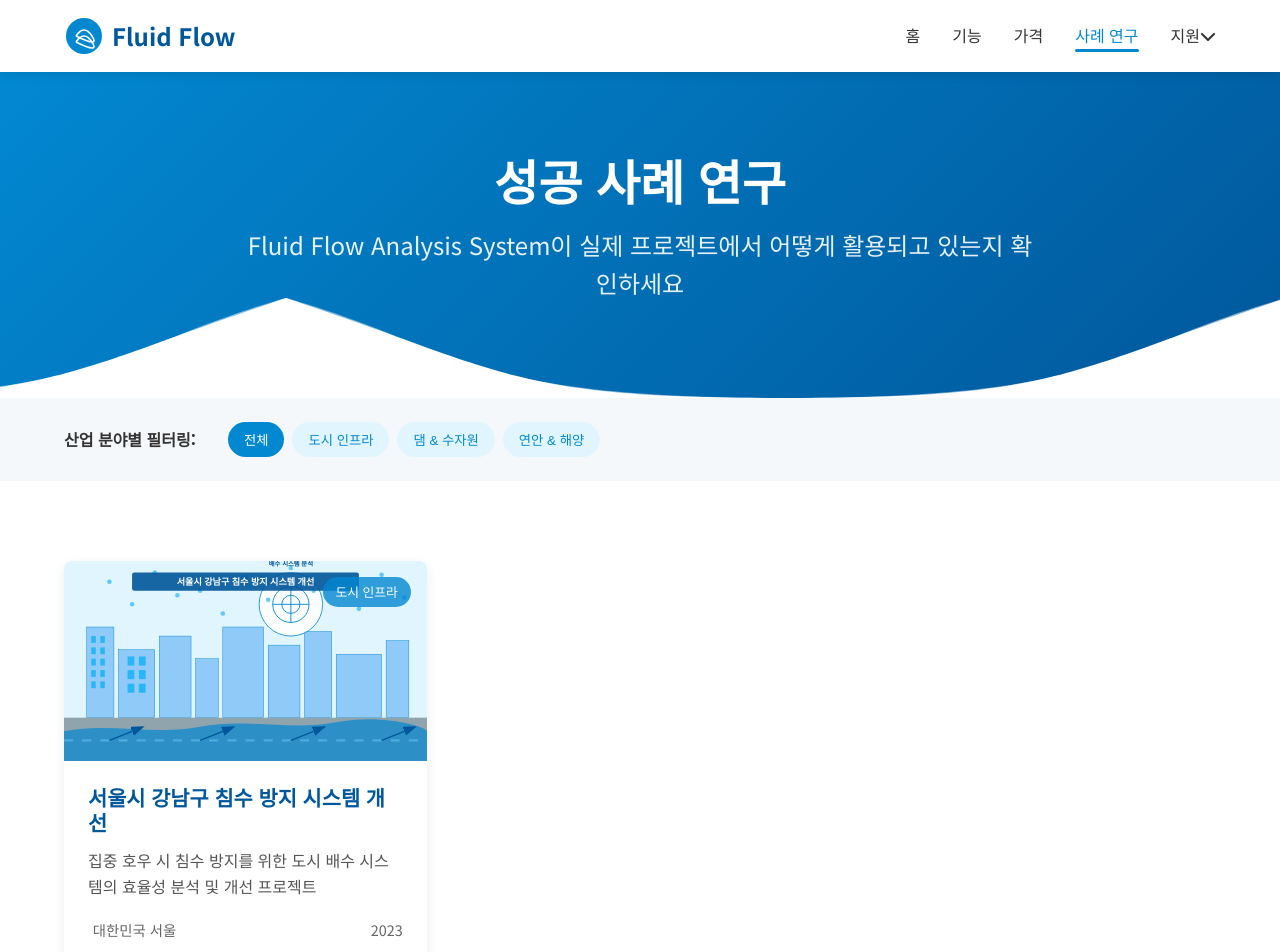
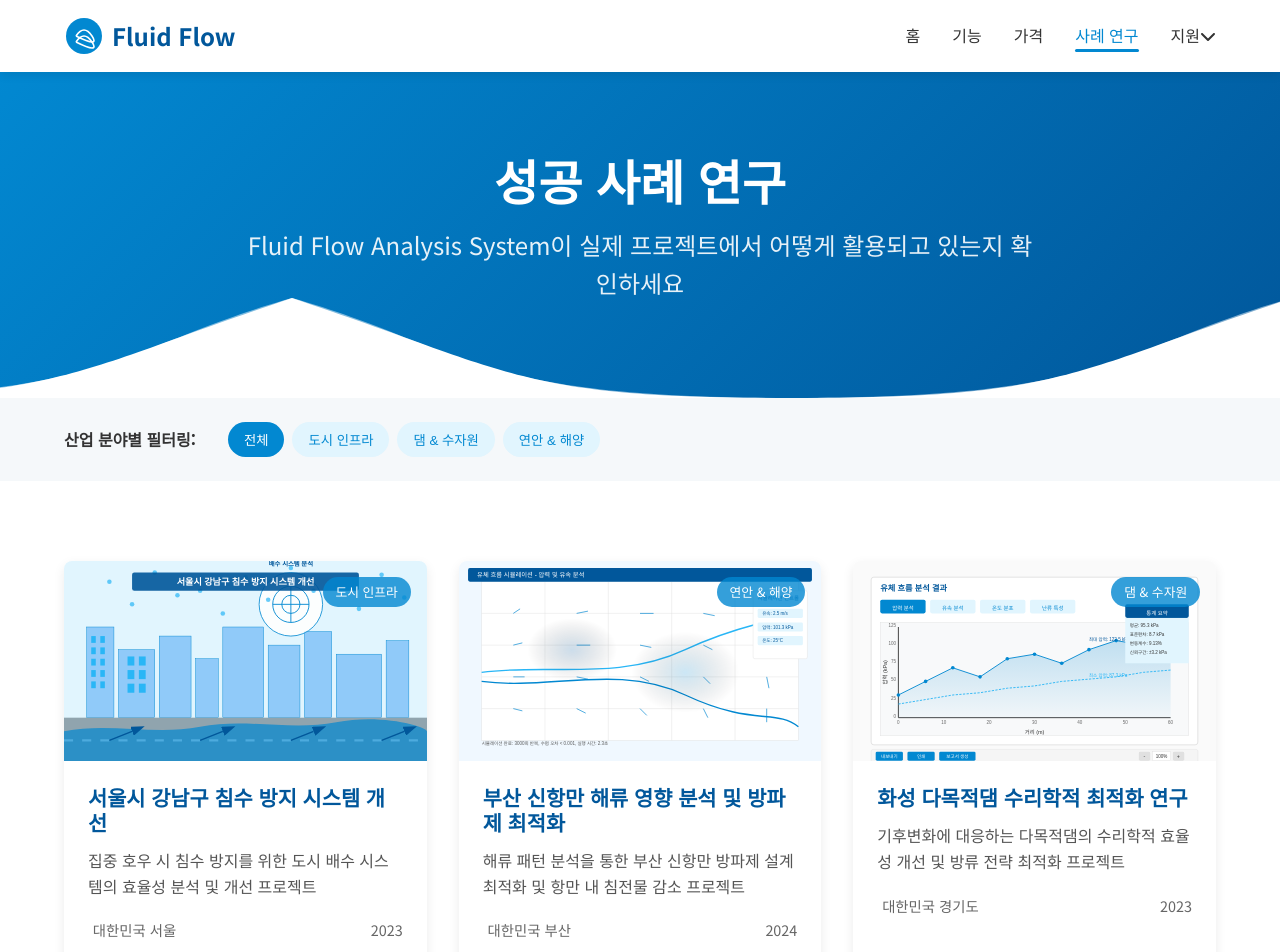
Before and after one commit to Hamm-JH/fluid-flow-website, a Vue app: page /case-studies in a window 1280 px wide. Shown: the top 952 px of the page. Built offline with nearby package versions, Linux system fonts and the light colour scheme.

Commit message:
Update CaseStudies.vue

```diff
--- a/src/views/CaseStudies.vue
+++ b/src/views/CaseStudies.vue
@@ -144,6 +144,9 @@
 
   <script>
   import caseStudyImage1 from '../assets/case-study-1.svg';
+import featureSimulationImage from '../assets/feature-simulation.svg';
+import featureAnalysisImage from '../assets/feature-analysis.svg';
+import featureReportsImage from '../assets/feature-reports.svg';
 
   export default {
     name: 'CaseStudiesPage',
@@ -174,6 +177,78 @@
               quote: "Fluid Flow Analysis System을 통해 기존에는 발견하지 못했던 유수 경로와 병목 지점을 정확히 파악할 수 있었습니다. 실제 개선 후 지난 몬순 시즌에 큰 폭우가 있었음에도 침수 피해를 획기적으로 줄일 수 있었습니다.",
               author: "김현우",
               role: "서울시 수자원관리과 과장"
+            }
+          },
+          {
+            id: 2,
+            title: '부산 신항만 해류 영향 분석 및 방파제 최적화',
+            excerpt: '해류 패턴 분석을 통한 부산 신항만 방파제 설계 최적화 및 항만 내 침전물 감소 프로젝트',
+            category: 'coastal',
+            categoryLabel: '연안 & 해양',
+            location: '대한민국 부산',
+            year: '2024',
+            image: featureSimulationImage,
+            overview: '부산 신항만 확장 프로젝트에서 해류 패턴이 항만 구조물과 선박 운항에 미치는 영향을 분석하고, 최적의 방파제 설계안을 도출하는 프로젝트를 수행했습니다. 특히 항만 내 침전물 축적을 최소화하고 선박의 안전한 접안을 보장하는 데 중점을 두었습니다.',
+            challenge: '부산 신항만은 복잡한 해류 패턴과 계절적 조건 변화로 인해 기존 방파제 설계안으로는 항만 내 침전물 누적과 선박 접안 시 난류 발생 문제가 예상되었습니다. 또한 해류 변화에 따른 주변 연안 지역의 침식 위험성도 고려해야 했습니다.<br><br>다양한 계절별 해류 조건과 극한 기상 상황(태풍 등)에 대한 시뮬레이션이 필요했으며, 이를 바탕으로 최적의 방파제 형태와 배치를 설계해야 했습니다.',
+            solution: 'Fluid Flow Analysis System을 사용하여 다음과 같은 접근 방식으로 문제를 해결했습니다:<br><br>• 정밀한 해저 지형 데이터 기반 3D 해류 모델링<br>• 계절별 및 극한 기상 조건에 따른 다양한 시나리오 시뮬레이션<br>• 방파제 형태와 길이, 각도에 따른 해류 패턴 변화 분석<br>• 항만 내 침전물 누적 예측 및 최소화 설계<br>• 선박 접안 시 안전성을 고려한 항만 내부 난류 시뮬레이션',
+            results: [
+              { value: '68%', label: '침전물 축적 감소' },
+              { value: '42%', label: '유지보수 비용 절감' },
+              { value: '35%', label: '선박 접안 안정성 향상' }
+            ],
+            conclusion: '시뮬레이션 결과를 바탕으로 곡선형 방파제 설계와 수중 구조물 배치를 최적화하였습니다. 이를 통해 항만 내 침전물 축적을 크게 줄이고, 선박 접안 시 안정성을 향상시켰습니다. 또한 연간 준설 비용을 42% 절감할 수 있었으며, 극한 기상 조건에서도 항만의 안전성을 확보할 수 있게 되었습니다.',
+            testimonial: {
+              quote: "Fluid Flow Analysis System의 정밀한 해류 시뮬레이션을 통해 기존 설계에서는 예측하지 못했던 문제점들을 사전에 발견하고 해결할 수 있었습니다. 특히 침전물 축적 패턴 예측은 장기적인 항만 운영 비용 절감에 큰 도움이 되었습니다.",
+              author: "박지민",
+              role: "부산항만공사 기술이사"
+            }
+          },
+          {
+            id: 3,
+            title: '화성 다목적댐 수리학적 최적화 연구',
+            excerpt: '기후변화에 대응하는 다목적댐의 수리학적 효율성 개선 및 방류 전략 최적화 프로젝트',
+            category: 'dam',
+            categoryLabel: '댐 & 수자원',
+            location: '대한민국 경기도',
+            year: '2023',
+            image: featureAnalysisImage,
+            overview: '경기도 화성시에 건설된 다목적댐의 수리학적 효율성을 분석하고 기후변화로 인한 강우 패턴 변화에 대응하기 위한 최적 운영 전략을 수립하는 프로젝트입니다. 홍수 조절, 용수 공급, 수력 발전의 다양한 용도를 균형있게 만족시키는 데 중점을 두었습니다.',
+            challenge: '기후변화로 인해 극한 강우 사상의 빈도와 강도가 증가하면서 기존 댐 운영 방식으로는 홍수 조절과 안정적인 용수 공급 사이의 균형을 맞추기 어려운 상황이었습니다. 특히 계절적 강우 집중과 장기간 가뭄의 반복으로 댐 수위 관리가 복잡해졌습니다.<br><br>홍수기와 갈수기에 따른 최적 방류량 결정과 댐 상하류 수리학적 영향 분석이 필요했으며, 장기적인 기후변화 시나리오에 대응할 수 있는 운영 전략이 요구되었습니다.',
+            solution: 'Fluid Flow Analysis System을 활용하여 다음과 같은 접근법으로 문제를 해결했습니다:<br><br>• 3차원 수리학적 모델링을 통한 댐 방류 영향 분석<br>• 다양한 기후변화 시나리오에 따른 최적 운영 규칙 도출<br>• 홍수기/갈수기 댐 수위 운영 패턴 최적화<br>• 방류량에 따른 하류 지역 영향 예측 시뮬레이션<br>• 실시간 수문 데이터와 연동한 적응형 운영 시스템 설계',
+            results: [
+              { value: '52%', label: '홍수 대응 능력 향상' },
+              { value: '27%', label: '용수 공급 안정성 개선' },
+              { value: '18%', label: '수력 발전량 증가' }
+            ],
+            conclusion: '시뮬레이션 결과를 바탕으로 계절별, 상황별 최적 댐 운영 규칙을 수립하고 다양한 기후변화 시나리오에 대응할 수 있는 적응형 운영 시스템을 구축했습니다. 이를 통해 홍수 대응 능력은 52% 향상되었으며, 갈수기 용수 공급 안정성이 27% 개선되었습니다. 또한 최적화된 방류 전략을 통해 수력 발전량도 18% 증가시켰습니다.',
+            testimonial: {
+              quote: "Fluid Flow Analysis System을 활용한 다양한 시나리오 시뮬레이션은 기후변화 시대에 댐 운영의 불확실성을 크게 줄여주었습니다. 특히 극한 강우 사상에 대한 대응 능력이 획기적으로 향상되어 하류 지역 주민들의 안전을 보다 효과적으로 보장할 수 있게 되었습니다.",
+              author: "이수진",
+              role: "한국수자원공사 기후변화대응팀 팀장"
+            }
+          },
+          {
+            id: 4,
+            title: '제주 해양 풍력 발전 단지 최적 배치 연구',
+            excerpt: '해류와 바람 패턴 분석을 통한 해상 풍력 발전기 최적 배치 및 구조적 안정성 향상 프로젝트',
+            category: 'coastal',
+            categoryLabel: '연안 & 해양',
+            location: '대한민국 제주',
+            year: '2024',
+            image: featureReportsImage,
+            overview: '제주 해상에 대규모 풍력 발전 단지를 구축하기 위한 최적 위치 선정과 발전기 배치 연구 프로젝트입니다. 해류와 바람의 복합적 영향을 분석하여 발전 효율을 극대화하고 구조물의 안정성을 확보하는 데 중점을 두었습니다.',
+            challenge: '제주 해상은 복잡한 해류 패턴과 계절에 따른 바람 변화가 있어 풍력 발전기의 최적 배치와 구조적 안정성 확보가 중요한 과제였습니다. 특히 태풍 등 극한 기상 조건에서의 안전성과 발전기 간 후류(wake) 효과로 인한 효율 손실 최소화가 필요했습니다.<br><br>해상 구조물 기초에 작용하는 복합적인 유체 하중(파도, 해류, 바람)의 정밀한 분석과 장기적인 해저 지형 변화 예측도 중요한 과제였습니다.',
+            solution: 'Fluid Flow Analysis System을 활용하여 다음과 같은 방법으로 문제를 해결했습니다:<br><br>• 해류-대기 복합 유체 모델링을 통한 통합 시뮬레이션<br>• 발전기 간 후류 영향 분석 및 최적 이격 거리 도출<br>• 다양한 기상 조건에 따른 구조적 하중 시뮬레이션<br>• 해저 지형 변화가 구조물 안정성에 미치는 장기적 영향 예측<br>• 발전 효율과 구조적 안정성의 균형을 고려한 최적 배치 설계',
+            results: [
+              { value: '23%', label: '발전 효율 향상' },
+              { value: '45%', label: '구조적 안정성 개선' },
+              { value: '15년', label: '예상 수명 연장 효과' }
+            ],
+            conclusion: '시뮬레이션 결과를 바탕으로 발전기 간 최적 이격 거리와 배치 패턴을 결정하고, 해류와 바람의 복합적 영향을 고려한 구조물 기초 설계를 최적화했습니다. 이를 통해 발전 효율은 23% 향상되었으며, 극한 기상 조건에서의 구조적 안정성이 45% 개선되었습니다. 또한 최적화된 설계로 발전기의 예상 수명이 기존 대비 15년 연장되는 효과를 얻었습니다.',
+            testimonial: {
+              quote: "Fluid Flow Analysis System의 정밀한 해류-대기 통합 시뮬레이션을 통해 기존의 개별적 분석 방식으로는 발견하기 어려웠던 최적 배치 패턴을 도출할 수 있었습니다. 특히 구조물에 작용하는 복합적 유체 하중의 분석은 장기적인 안정성 확보에 결정적인 역할을 했습니다.",
+              author: "강태윤",
+              role: "제주해상풍력 기술연구소 소장"
             }
           }
         ]
```
